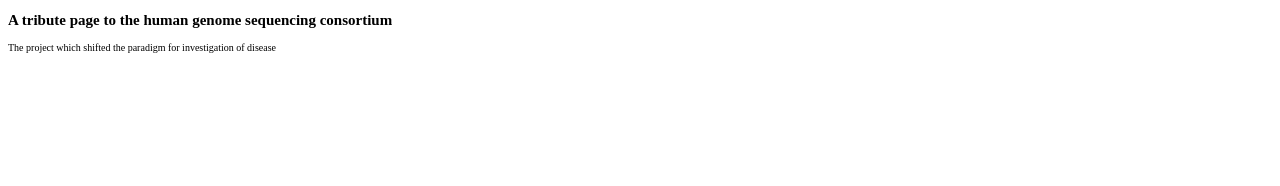
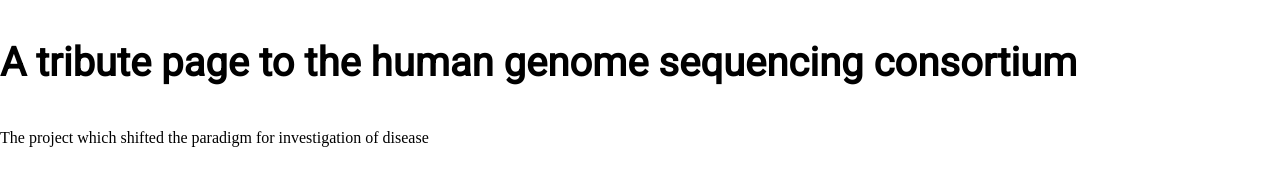
Before and after one commit to MarcHiggins/MarcHiggins.github.io, a plain HTML site: page Human_Genome_Consortium_Tribute/index.html in a window 1280 px wide. Drawn offline with Linux system fonts and the light colour scheme.

Commit message:
CSS update and style stuff

```diff
--- a/Human_Genome_Consortium_Tribute/index.html
+++ b/Human_Genome_Consortium_Tribute/index.html
@@ -3,12 +3,10 @@
 
 	<head>
 		<!-- Metadata goes in the head -->
+		<link href="https://fonts.googleapis.com/css2?family=Noto+Sans|Roboto&display=swap" rel="stylesheet">
+		<link href="./style.css" rel="stylesheet">
 		<title> Free Code Camp Tribute Page - Human Genome Sequencing Consortium</title>
-		<style>
-			html {
-				font-size: 10px;
-				}
-		</style>
+
 	</head>
 	<body>
 		<!-- The page contents go in the body -->
--- /dev/null
+++ b/Human_Genome_Consortium_Tribute/style.css
@@ -0,0 +1,22 @@
+:root {
+	--text-color: #000000;
+	--background-color: #ffffff
+}
+
+html{
+	font-size: 10px;
+}
+
+body {
+	color: var(--text-color);
+	background-color: var(--background-color);
+	font-size: 1.6rem;
+	line-height: 1.5;
+	text-align: centre;
+	margin: 0;
+}
+
+h1 {
+	font-size: 4rem;
+	font-family: Roboto
+}
```
